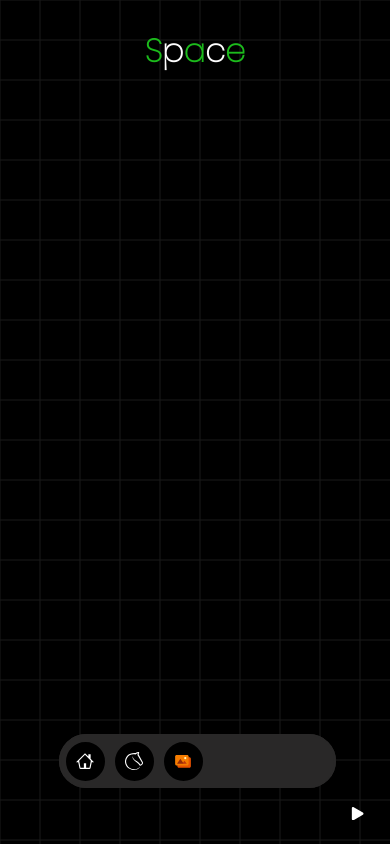
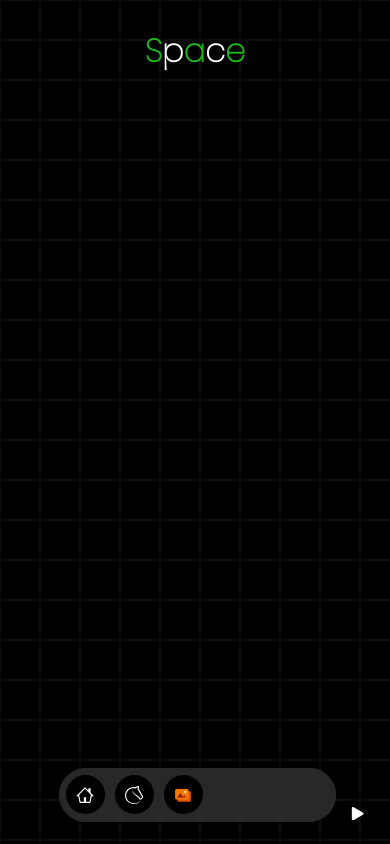
Before and after one commit to brownpanthera/meandthebois, a React (Create React App) app: page / in a window 390 px wide. Built offline with nearby package versions, Linux system fonts and the light colour scheme.

Commit message:
fixed the gallery

```diff
--- a/src/App.css
+++ b/src/App.css
@@ -276,4 +276,8 @@ hr {
     grid-template-columns: repeat(auto-fit, minmax(200px, 1fr));
     gap: 10px;
   }
+
+  .AppDrawer {
+    top: 91%;
+  }
 }
```
